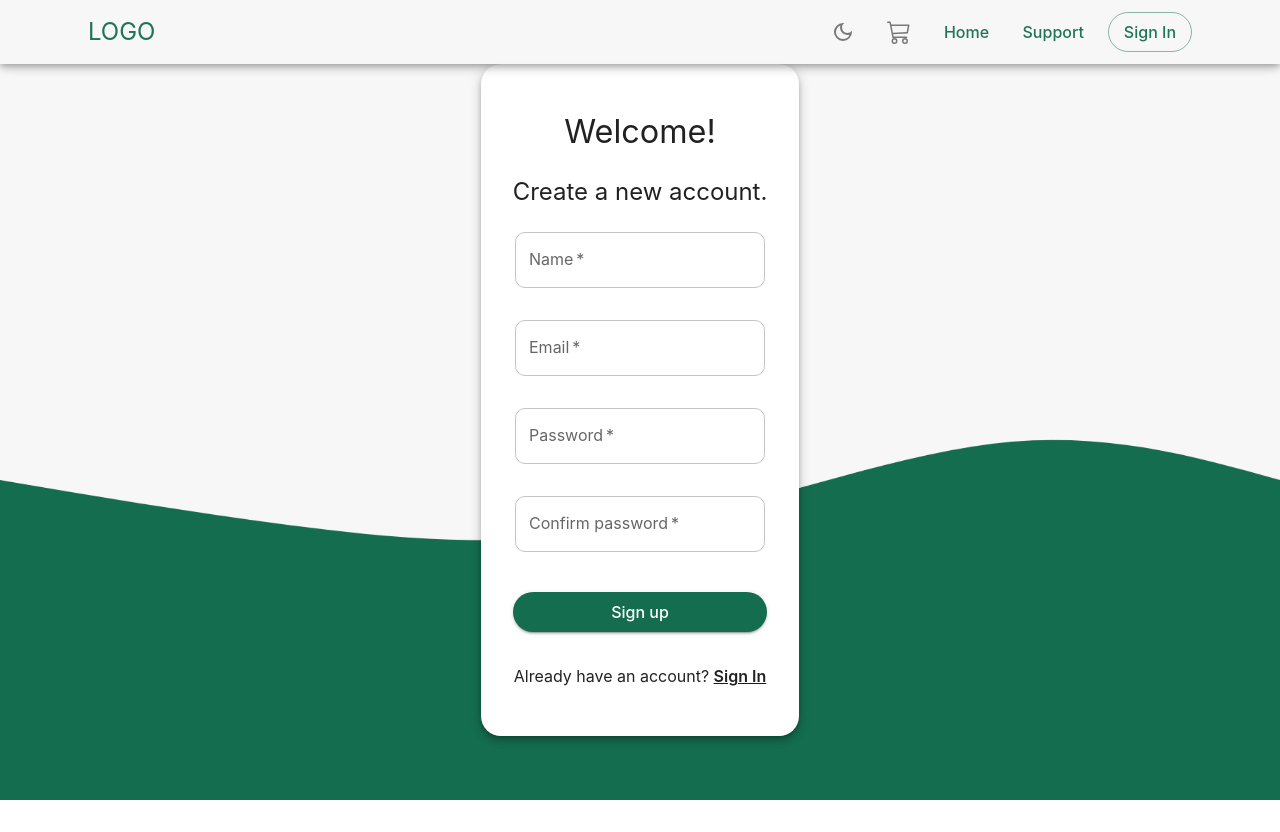
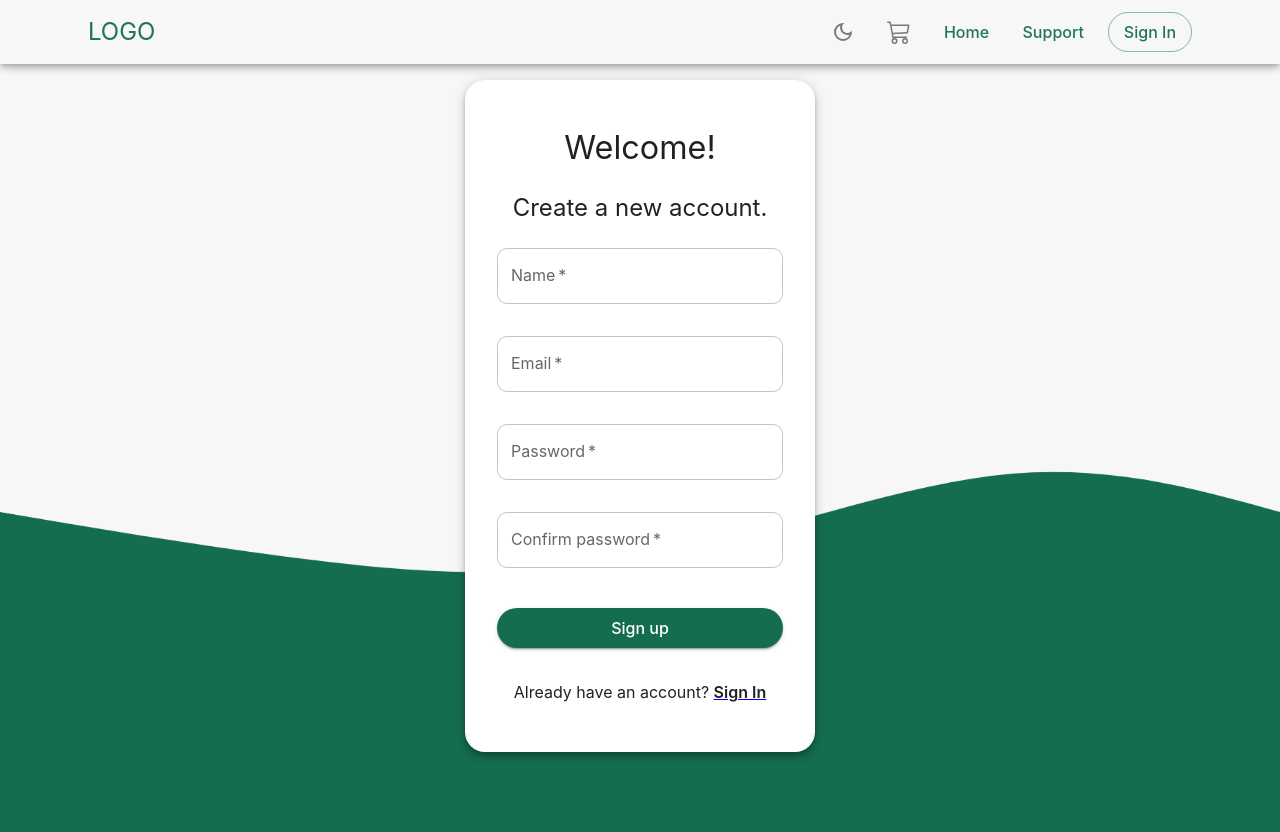
Before and after one commit to alisherkhan98/frintend-final-project, a React (Create React App) app: page /signup in a window 1280 px wide. Before the commit the page ends 800 px from the top, so only its background shows below. Built offline with nearby package versions, Linux system fonts and the light colour scheme; no server answers.

Commit message:
error handling

```diff
--- a/src/screens/SignInScreen.js
+++ b/src/screens/SignInScreen.js
@@ -14,17 +14,21 @@ import { useNavigate, Link } from "react-router-dom";
 // Firebase
 import { signInWithEmailAndPassword } from "firebase/auth";
 import { auth } from "../firebase/firebaseConfig";
-// icons
-import { AiFillHome } from "react-icons/ai";
 // redux
 import { useDispatch } from "react-redux";
 // images
 import wave from "../assets/img/wavebg.png";
+// components
+import MyAlert from "../components/MyAlert";
 
 const textFieldStyle = {
-  width: 250,
+  width: 1,
   mb: 1,
 };
+
+function authErrorFormat(text) {
+  return text.slice(5).split("-").join(" ");
+}
 
 function SignInScreen() {
   const theme = useTheme();
@@ -35,6 +39,7 @@ function SignInScreen() {
     password: "",
   });
   const [formError, setFormError] = React.useState({});
+  const [signInError, setSignInError] = React.useState("");
 
   //   function to make components controlled
   function handleChange(e) {
@@ -47,6 +52,7 @@ function SignInScreen() {
   //   function to handle sign in
   const signIn = (e) => {
     e.preventDefault();
+    setSignInError("");
     // client side error handling
     let isError = false;
     for (let credential in credentials) {
@@ -69,10 +75,15 @@ function SignInScreen() {
     // firebase sign in
     signInWithEmailAndPassword(auth, credentials.email, credentials.password)
       .then((user) => {
+        setSignInError("");
         navigate("/");
       })
       .catch((error) => {
-        console.log(error.code);
+        setSignInError("Error: " + authErrorFormat(error.code));
+        window.scrollTo({
+          top: 0,
+          behavior: "smooth",
+        });
       });
   };
   return (
@@ -84,7 +95,7 @@ function SignInScreen() {
           alignItems: "center",
           width: "100vw",
           minHeight: "100vh",
-          py: 8,
+          py: 10,
           boxSizing: "border-box",
           backgroundImage: `url(${wave})`,
           backgroundRepeat: "no-repeat",
@@ -102,6 +113,8 @@ function SignInScreen() {
             gap: 3,
             px: 4,
             py: 6,
+            width: "90%",
+            maxWidth: "350px",
           }}
           component="form"
           noValidate
@@ -162,6 +175,13 @@ function SignInScreen() {
             now
           </Typography>
         </Card>
+
+        {/* alert in case of error */}
+        {signInError && (
+          <Box sx={{ position: "fixed", top: "100px" }}>
+            <MyAlert severity="error">{signInError}</MyAlert>
+          </Box>
+        )}
       </Box>
     </>
   );
--- a/src/screens/SignUpScreen.js
+++ b/src/screens/SignUpScreen.js
@@ -20,11 +20,18 @@ import {
 import { useDispatch } from "react-redux";
 // images
 import wave from "../assets/img/wavebg.png";
+// components
+import MyAlert from "../components/MyAlert";
 
 const textFieldStyle = {
-  width: 250,
+  width: 1,
   mb: 1,
 };
+
+// function to change format of error string
+function authErrorFormat(text) {
+  return text.slice(5).split("-").join(" ");
+}
 
 function SignUpScreen() {
   const navigate = useNavigate();
@@ -39,13 +46,13 @@ function SignUpScreen() {
   });
 
   const [formError, setFormError] = React.useState({});
+  const [signUpError, setSignUpError] = React.useState("");
 
   // function to capitalize name
   function capitalizeWords(str) {
     var splitStr = str.toLowerCase().split(" ");
     for (var i = 0; i < splitStr.length; i++) {
-      splitStr[i] =
-        splitStr[i].charAt(0).toUpperCase() + splitStr[i].substring(1);
+      splitStr[i] = splitStr[i].charAt(0).toUpperCase() + splitStr[i].slice(1);
     }
     return splitStr.join(" ");
   }
@@ -62,7 +69,7 @@ function SignUpScreen() {
   //   function to handle submit
   function handleSubmit(e) {
     e.preventDefault();
-
+    setSignUpError("");
     // client side error handling
     let isError = false;
 
@@ -94,9 +101,7 @@ function SignUpScreen() {
         passwordsDontMatch: false,
       }));
     }
-    console.log("====================================");
-    console.log(isError);
-    console.log("====================================");
+
     if (isError) return;
 
     // create new user in firebase
@@ -117,9 +122,11 @@ function SignUpScreen() {
         navigate("/");
       })
       .catch((error) => {
-        console.log("====================================");
-        console.log(error);
-        console.log("====================================");
+        setSignUpError("Error: " + authErrorFormat(error.code));
+        window.scrollTo({
+          top: 0,
+          behavior: "smooth",
+        });
       });
   }
 
@@ -133,7 +140,7 @@ function SignUpScreen() {
           alignItems: "center",
           width: "100vw",
           minHeight: "100vh",
-          py: 8,
+          py: 10,
           boxSizing: "border-box",
           backgroundImage: `url(${wave})`,
           backgroundRepeat: "no-repeat",
@@ -154,6 +161,8 @@ function SignUpScreen() {
             gap: 3,
             px: 4,
             py: 6,
+            width: "90%",
+            maxWidth: "350px",
           }}
         >
           <Typography variant="h4">Welcome!</Typography>
@@ -240,6 +249,11 @@ function SignUpScreen() {
             </Link>
           </Typography>
         </Card>
+        {signUpError && (
+          <Box sx={{ position: "fixed", top: "100px" }}>
+            <MyAlert severity="error">{signUpError}</MyAlert>
+          </Box>
+        )}
       </Box>
     </>
   );
```
